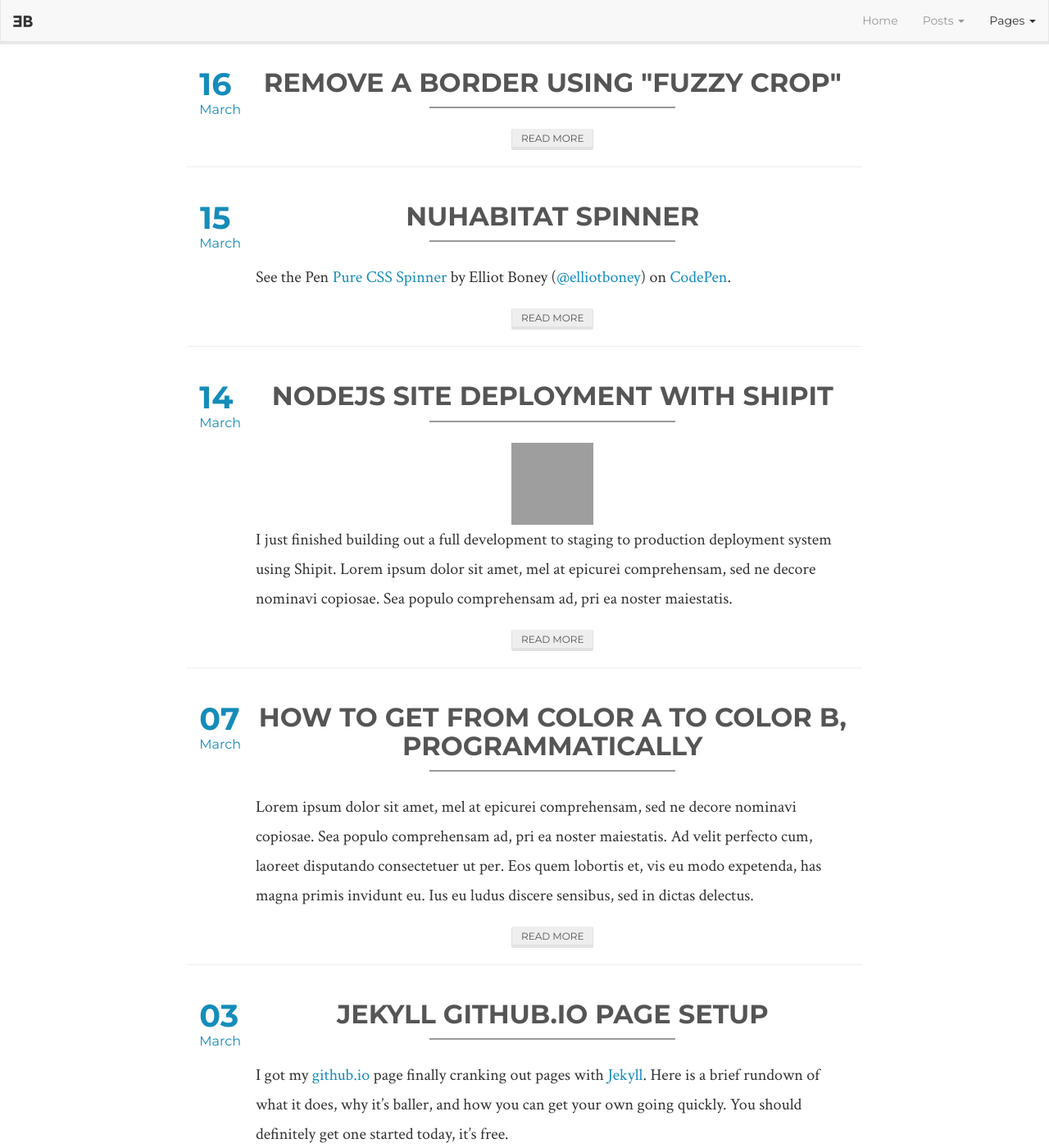
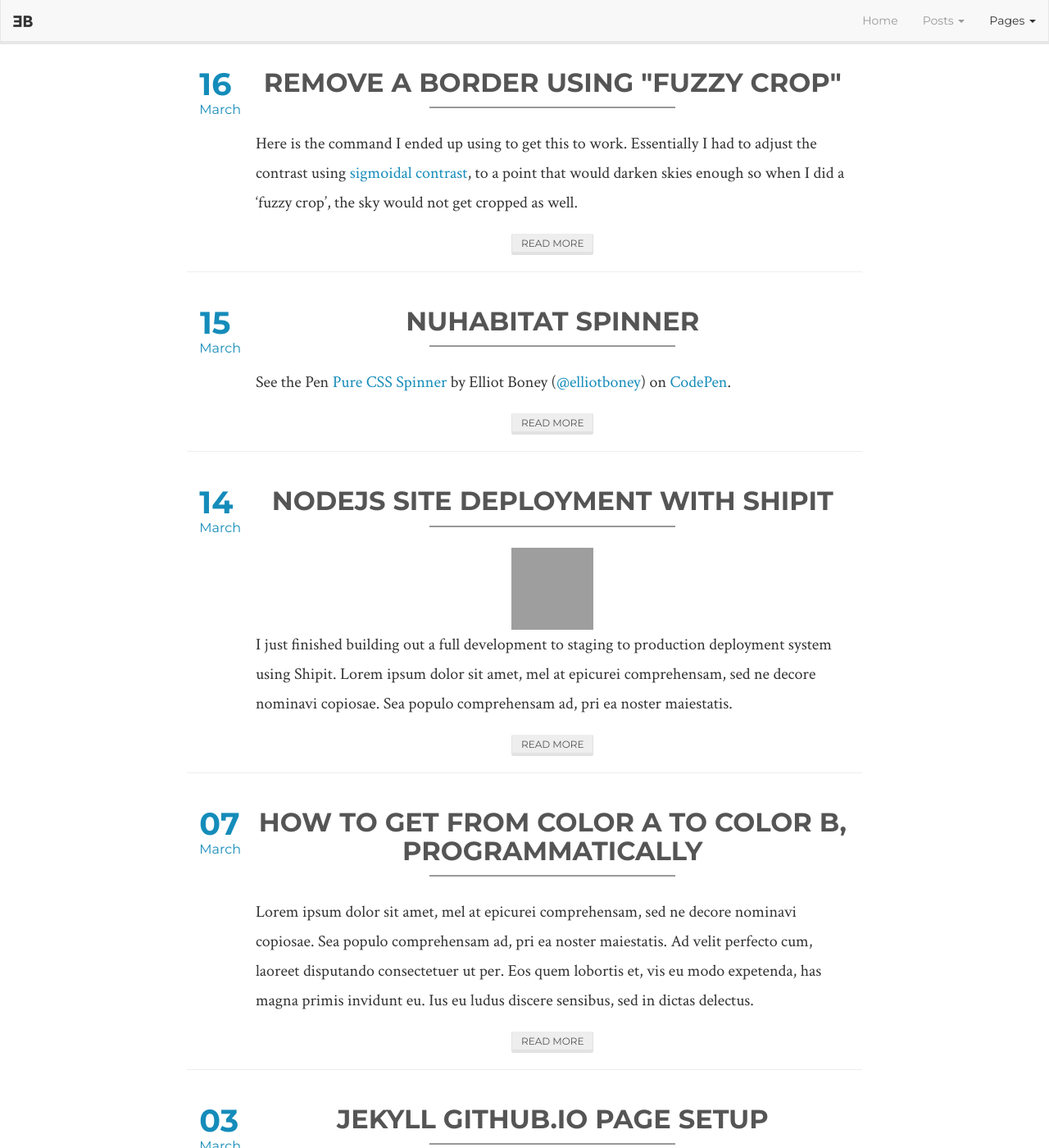
Before and after one commit to elliotboney/elliotboney.github.io, a Jekyll site: the page built from index.html, in a window 1280 px wide and 1400 px high. Shown: the whole window at 82% size. Built offline with Jekyll 4.4.1, drawn with Linux system fonts in a browser that asks for light colours; nearby versions of some CDN libraries; grey boxes are pictures that could not be loaded.

Commit message:
updated image post

````diff
--- a/_posts/2015-03-16-fuzzy-crop-to-remove-border.md
+++ b/_posts/2015-03-16-fuzzy-crop-to-remove-border.md
@@ -1,74 +1,149 @@
 ---
 title: Remove a Border Using "Fuzzy Crop"
 ---
+Here is the command I ended up using to get this to work. Essentially I had to adjust the contrast using [sigmoidal contrast], to a point that would darken skies enough so when I did a 'fuzzy crop', the sky would not get cropped as well.
+
+Well the output of this would look horrible, all I wanted to keep was the size of the output, as well as the offset of the crop to the original. Note below, I use this information formatted using ```-format '%wx%h%O' info:``` as a mask to crop my original image.
+
+This way I get to keep my untouched colors and levels, but use the crop from my adjusted one. The blur gave me about an extra 5 pixel white border around the image, which I quickly fixed with a ```-shave 5x5```.
+
+{% highlight bash %}
+convert -crop `input.jpg +sigmoidal-contrast 5,15 -blur 5 -fuzz 25% -trim -format '%wx%h%O' info:` +repage -filter Catrom -size 640x480 -resize 640x480 input.jpg output.jpg
+{% endhighlight %}
+
 <style>
-.cropping .col-xs-6 {
-  padding-top: 20px;
-  padding-bottom: 20px;
-  border-top: 1px solid #efefef;
-}
-.noborder {
-  border: none !important;
-}
+  .cropping .col-xs-6 {
+    padding-top: 20px;
+    padding-bottom: 20px;
+    border-top: 1px solid #efefef;
+  }
+  .noborder {
+    border: none !important;
+  }
 
-.retsthumb {
-  border: 8px black solid;
-  max-height: 350px;
-}
+  .retsthumb {
+    border: 16px #C50DBD solid;
+    max-height: 350px;
+    margin-top: 38%;
+    display: block;
+    position: relative;
+    top: 50%;
+    -webkit-transform: translateY(-50%);
+    -ms-transform: translateY(-50%);
+    transform: translateY(-50%);
+  }
+
+  .thumbcol {
+    height: 380px;
+  }
 </style>
+
+
+
 <div class="row cropping">
   <div class="col-xs-6 noborder">
-  <h4 class="text-center">Before</h4>
+    <h4 class="text-center">Before</h4>
   </div>
   <div class="col-xs-6 noborder">
-  <h4 class="text-center">After</h4>
+    <h4 class="text-center">After</h4>
   </div>
-  <div class="col-xs-6">
-    <a href="http://media.nuhabitat.com/media/photo/2/480x480/15/3318115-0.jpg" target="_blank"><img src="http://media.nuhabitat.com/media/photo/2/480x480/15/3318115-0.jpg" class="img-responsive retsthumb"/></a>
+  <div class="col-xs-6 thumbcol">
+    <a href="http://media.nuhabitat.com/media/photo/2/640x640/15/3318115-0.jpg" target="_blank"><img src="http://media.nuhabitat.com/media/photo/2/640x640/15/3318115-0.jpg" class="img-responsive retsthumb"/></a>
   </div>
-  <div class="col-xs-6">
-    <a href="http://elliot.nuhabitat.com/media/photo/2/480x480/15/3318115-0.jpg" target="_blank"><img src="http://elliot.nuhabitat.com/media/photo/2/480x480/15/3318115-0.jpg" class="img-responsive retsthumb"/></a>
+  <div class="col-xs-6 thumbcol">
+    <a href="http://elliot.nuhabitat.com/media/photo/2/640x640/15/3318115-0.jpg" target="_blank"><img src="http://elliot.nuhabitat.com/media/photo/2/640x640/15/3318115-0.jpg" class="img-responsive retsthumb"/></a>
   </div>
   <div class="clearfix"></div>
   <!-- End Set -->
-  <div class="col-xs-6">
-    <a href="http://media.nuhabitat.com/media/photo/2/480x480/95/2236895-0.jpg" target="_blank"><img src="http://media.nuhabitat.com/media/photo/2/480x480/95/2236895-0.jpg" class="img-responsive retsthumb"/></a>
+  <div class="col-xs-6 thumbcol">
+    <a href="http://media.nuhabitat.com/media/photo/2/640x640/03/3101703-0.jpg" target="_blank"><img src="http://media.nuhabitat.com/media/photo/2/640x640/03/3101703-0.jpg" class="img-responsive retsthumb"/></a>
   </div>
-  <div class="col-xs-6">
-    <a href="http://elliot.nuhabitat.com/media/photo/2/480x480/95/2236895-0.jpg" target="_blank"><img src="http://elliot.nuhabitat.com/media/photo/2/480x480/95/2236895-0.jpg" class="img-responsive retsthumb"/></a>
+  <div class="col-xs-6 thumbcol">
+    <a href="http://elliot.nuhabitat.com/media/photo/2/640x640/03/3101703-0.jpg" target="_blank"><img src="http://elliot.nuhabitat.com/media/photo/2/640x640/03/3101703-0.jpg" class="img-responsive retsthumb"/></a>
   </div>
   <div class="clearfix"></div>
   <!-- End Set -->
-  <div class="col-xs-6">
-    <a href="http://media.nuhabitat.com/media/photo/2/480x480/68/3317968-0.jpg" target="_blank"><img src="http://media.nuhabitat.com/media/photo/2/480x480/68/3317968-0.jpg" class="img-responsive retsthumb"/></a>
+  <div class="col-xs-6 thumbcol">
+    <a href="http://media.nuhabitat.com/media/photo/2/640x640/57/3318557-0.jpg" target="_blank"><img src="http://media.nuhabitat.com/media/photo/2/640x640/57/3318557-0.jpg" class="img-responsive retsthumb"/></a>
   </div>
-  <div class="col-xs-6">
-    <a href="http://elliot.nuhabitat.com/media/photo/2/480x480/68/3317968-0.jpg" target="_blank"><img src="http://elliot.nuhabitat.com/media/photo/2/480x480/68/3317968-0.jpg" class="img-responsive retsthumb"/></a>
+  <div class="col-xs-6 thumbcol">
+    <a href="http://elliot.nuhabitat.com/media/photo/2/640x640/57/3318557-0.jpg" target="_blank"><img src="http://elliot.nuhabitat.com/media/photo/2/640x640/57/3318557-0.jpg" class="img-responsive retsthumb"/></a>
   </div>
   <div class="clearfix"></div>
   <!-- End Set -->
-  <div class="col-xs-6">
-    <a href="http://media.nuhabitat.com/media/photo/2/480x480/68/2134868-0.jpg" target="_blank"><img src="http://media.nuhabitat.com/media/photo/2/480x480/68/2134868-0.jpg" class="img-responsive retsthumb"/></a>
+  <div class="col-xs-6 thumbcol">
+    <a href="http://media.nuhabitat.com/media/photo/2/640x640/26/3318926-0.jpg" target="_blank"><img src="http://media.nuhabitat.com/media/photo/2/640x640/26/3318926-0.jpg" class="img-responsive retsthumb"/></a>
   </div>
-  <div class="col-xs-6">
-    <a href="http://elliot.nuhabitat.com/media/photo/2/480x480/68/2134868-0.jpg" target="_blank"><img src="http://elliot.nuhabitat.com/media/photo/2/480x480/68/2134868-0.jpg" class="img-responsive retsthumb"/></a>
+  <div class="col-xs-6 thumbcol">
+    <a href="http://elliot.nuhabitat.com/media/photo/2/640x640/26/3318926-0.jpg" target="_blank"><img src="http://elliot.nuhabitat.com/media/photo/2/640x640/26/3318926-0.jpg" class="img-responsive retsthumb"/></a>
   </div>
   <div class="clearfix"></div>
   <!-- End Set -->
-  <div class="col-xs-6">
-    <a href="http://media.nuhabitat.com/media/photo/2/480x480/40/3095240-0.jpg" target="_blank"><img src="http://media.nuhabitat.com/media/photo/2/480x480/40/3095240-0.jpg" class="img-responsive retsthumb"/></a>
+  <div class="col-xs-6 thumbcol">
+    <a href="http://media.nuhabitat.com/media/photo/2/640x640/95/2236895-0.jpg" target="_blank"><img src="http://media.nuhabitat.com/media/photo/2/640x640/95/2236895-0.jpg" class="img-responsive retsthumb"/></a>
   </div>
-  <div class="col-xs-6">
-    <a href="http://elliot.nuhabitat.com/media/photo/2/480x480/40/3095240-0.jpg" target="_blank"><img src="http://elliot.nuhabitat.com/media/photo/2/480x480/40/3095240-0.jpg" class="img-responsive retsthumb"/></a>
+  <div class="col-xs-6 thumbcol">
+    <a href="http://elliot.nuhabitat.com/media/photo/2/640x640/95/2236895-0.jpg" target="_blank"><img src="http://elliot.nuhabitat.com/media/photo/2/640x640/95/2236895-0.jpg" class="img-responsive retsthumb"/></a>
   </div>
   <div class="clearfix"></div>
   <!-- End Set -->
-  <div class="col-xs-6">
-    <a href="http://media.nuhabitat.com/media/photo/2/480x480/03/3101703-0.jpg" target="_blank"><img src="http://media.nuhabitat.com/media/photo/2/480x480/03/3101703-0.jpg" class="img-responsive retsthumb"/></a>
+  <div class="col-xs-6 thumbcol">
+    <a href="http://media.nuhabitat.com/media/photo/2/640x640/68/3317968-0.jpg" target="_blank"><img src="http://media.nuhabitat.com/media/photo/2/640x640/68/3317968-0.jpg" class="img-responsive retsthumb"/></a>
   </div>
-  <div class="col-xs-6">
-    <a href="http://elliot.nuhabitat.com/media/photo/2/480x480/03/3101703-0.jpg" target="_blank"><img src="http://elliot.nuhabitat.com/media/photo/2/480x480/03/3101703-0.jpg" class="img-responsive retsthumb"/></a>
+  <div class="col-xs-6 thumbcol">
+    <a href="http://elliot.nuhabitat.com/media/photo/2/640x640/68/3317968-0.jpg" target="_blank"><img src="http://elliot.nuhabitat.com/media/photo/2/640x640/68/3317968-0.jpg" class="img-responsive retsthumb"/></a>
+  </div>
+  <div class="clearfix"></div>
+  <!-- End Set -->
+  <div class="col-xs-6 thumbcol">
+    <a href="http://media.nuhabitat.com/media/photo/2/640x640/68/2134868-0.jpg" target="_blank"><img src="http://media.nuhabitat.com/media/photo/2/640x640/68/2134868-0.jpg" class="img-responsive retsthumb"/></a>
+  </div>
+  <div class="col-xs-6 thumbcol">
+    <a href="http://elliot.nuhabitat.com/media/photo/2/640x640/68/2134868-0.jpg" target="_blank"><img src="http://elliot.nuhabitat.com/media/photo/2/640x640/68/2134868-0.jpg" class="img-responsive retsthumb"/></a>
+  </div>
+  <div class="clearfix"></div>
+  <!-- End Set -->
+  <div class="col-xs-6 thumbcol">
+    <a href="http://media.nuhabitat.com/media/photo/2/640x640/40/3095240-0.jpg" target="_blank"><img src="http://media.nuhabitat.com/media/photo/2/640x640/40/3095240-0.jpg" class="img-responsive retsthumb"/></a>
+  </div>
+  <div class="col-xs-6 thumbcol">
+    <a href="http://elliot.nuhabitat.com/media/photo/2/640x640/40/3095240-0.jpg" target="_blank"><img src="http://elliot.nuhabitat.com/media/photo/2/640x640/40/3095240-0.jpg" class="img-responsive retsthumb"/></a>
+  </div>
+  <div class="clearfix"></div>
+  <!-- End Set -->
+  <div class="col-xs-6 thumbcol">
+    <a href="http://media.nuhabitat.com/media/photo/2/640x640/48/3277548-0.jpg" target="_blank"><img src="http://media.nuhabitat.com/media/photo/2/640x640/48/3277548-0.jpg" class="img-responsive retsthumb"/></a>
+  </div>
+  <div class="col-xs-6 thumbcol">
+    <a href="http://elliot.nuhabitat.com/media/photo/2/640x640/48/3277548-0.jpg" target="_blank"><img src="http://elliot.nuhabitat.com/media/photo/2/640x640/48/3277548-0.jpg" class="img-responsive retsthumb"/></a>
+  </div>
+  <div class="clearfix"></div>
+  <!-- End Set -->
+  <div class="col-xs-6 thumbcol">
+    <a href="http://media.nuhabitat.com/media/photo/2/640x640/50/3318350-0.jpg" target="_blank"><img src="http://media.nuhabitat.com/media/photo/2/640x640/50/3318350-0.jpg" class="img-responsive retsthumb"/></a>
+  </div>
+  <div class="col-xs-6 thumbcol">
+    <a href="http://elliot.nuhabitat.com/media/photo/2/640x640/50/3318350-0.jpg" target="_blank"><img src="http://elliot.nuhabitat.com/media/photo/2/640x640/50/3318350-0.jpg" class="img-responsive retsthumb"/></a>
+  </div>
+  <div class="clearfix"></div>
+  <!-- End Set -->
+  <div class="col-xs-6 thumbcol">
+    <a href="http://media.nuhabitat.com/media/photo/2/640x640/00/3122100-0.jpg" target="_blank"><img src="http://media.nuhabitat.com/media/photo/2/640x640/00/3122100-0.jpg" class="img-responsive retsthumb"/></a>
+  </div>
+  <div class="col-xs-6 thumbcol">
+    <a href="http://elliot.nuhabitat.com/media/photo/2/640x640/00/3122100-0.jpg" target="_blank"><img src="http://elliot.nuhabitat.com/media/photo/2/640x640/00/3122100-0.jpg" class="img-responsive retsthumb"/></a>
+  </div>
+  <div class="clearfix"></div>
+  <!-- End Set -->
+  <div class="col-xs-6 thumbcol">
+    <a href="http://media.nuhabitat.com/media/photo/2/640x640/16/3096116-0.jpg" target="_blank"><img src="http://media.nuhabitat.com/media/photo/2/640x640/16/3096116-0.jpg" class="img-responsive retsthumb"/></a>
+  </div>
+  <div class="col-xs-6 thumbcol">
+    <a href="http://elliot.nuhabitat.com/media/photo/2/640x640/16/3096116-0.jpg" target="_blank"><img src="http://elliot.nuhabitat.com/media/photo/2/640x640/16/3096116-0.jpg" class="img-responsive retsthumb"/></a>
   </div>
   <div class="clearfix"></div>
   <!-- End Set -->
 </div>
+
+
+[sigmoidal contrast]: http://www.imagemagick.org/script/command-line-options.php?#sigmoidal-contrast
````
Also changed, not shown: _posts/2014-3-3-Jekyll-Setup.md (+2 -2 lines).
